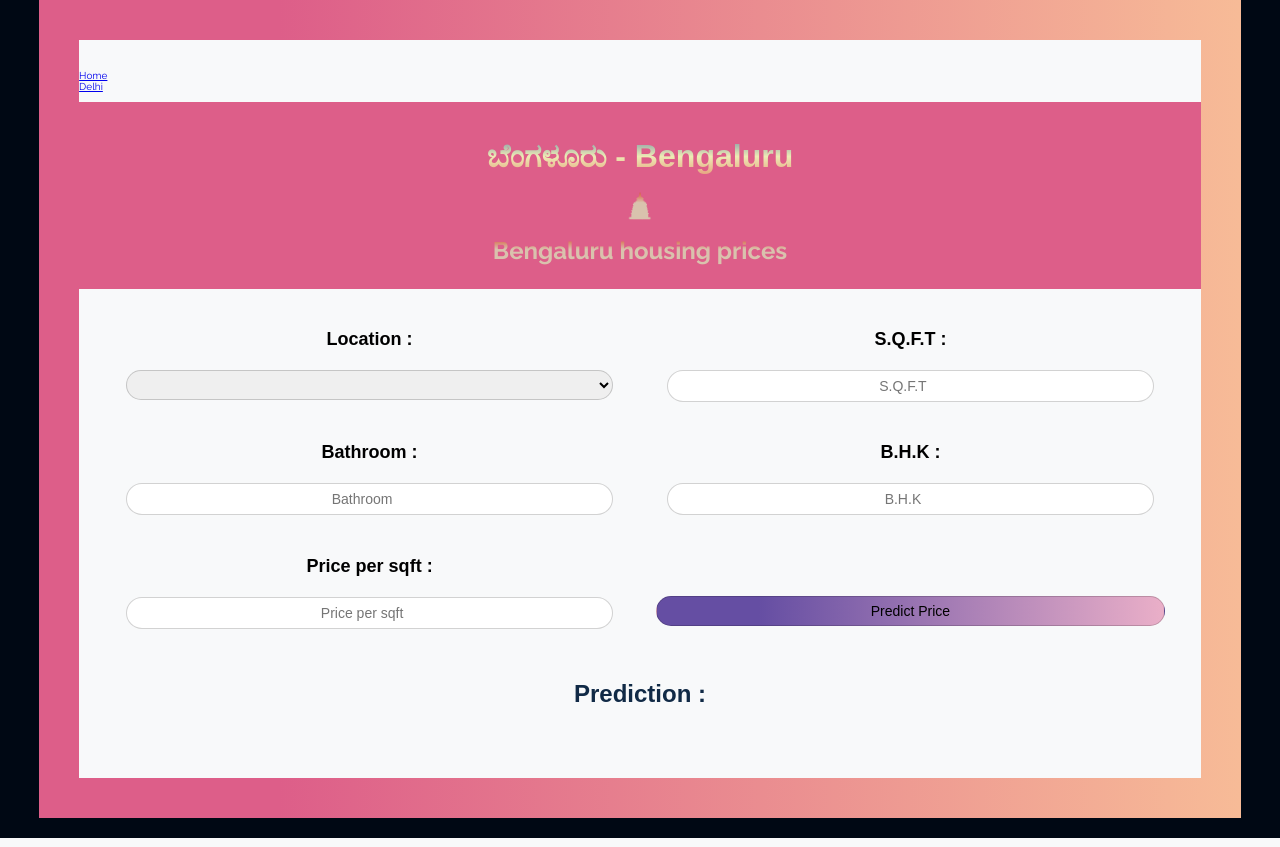
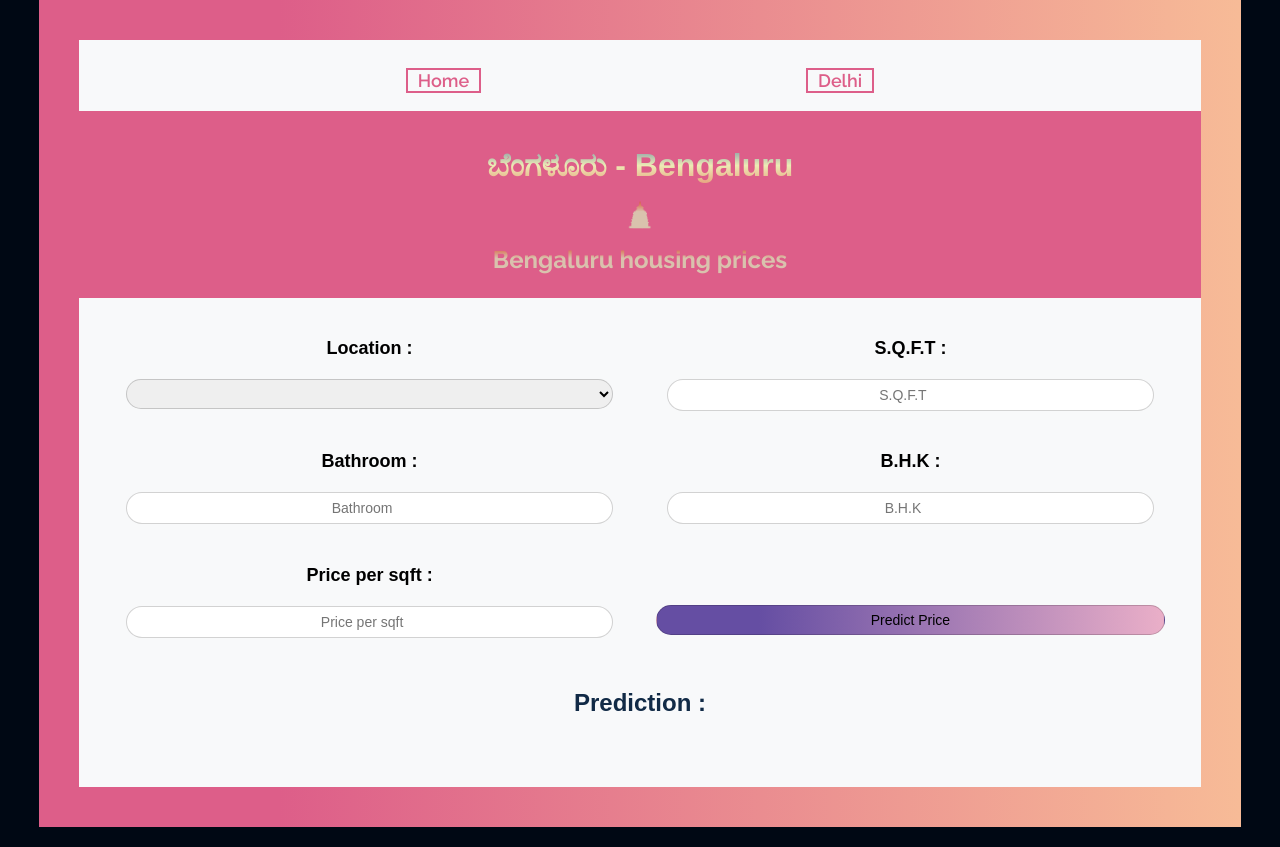
Before and after one commit to vivdevchikam/Indian-metropolitan-cities-housing-prices, a Flask app: page / in a window 1280 px wide. Run offline with Flask 3, Linux system fonts and the light colour scheme; parts of the project's set-up code (start-up, migrations or seed data) failed here and were passed over; some libraries are stand-ins or nearby versions; some web fonts are replaced.

Commit message:
Add files via upload

```diff
--- a/static/css/style.css
+++ b/static/css/style.css
@@ -34,6 +34,32 @@ body {
   height: 100%;
   padding: 30px 0rem;
   background-color: #f8f9fa;
+}
+
+.nav-bar {
+  padding-bottom: 1rem;
+}
+
+.nav-item {
+  display: flex;
+  justify-content: space-evenly;
+}
+
+li {
+  font-size: 1.8rem;
+  font-weight: 600;
+}
+
+li a {
+  text-decoration: none;
+  color: #dd5e89;
+}
+
+li a:link,
+li a:active,
+li a:hover {
+  outline: 2px solid #dd5e89;
+  padding: 0 1rem;
 }
 
 .card-header {
```
